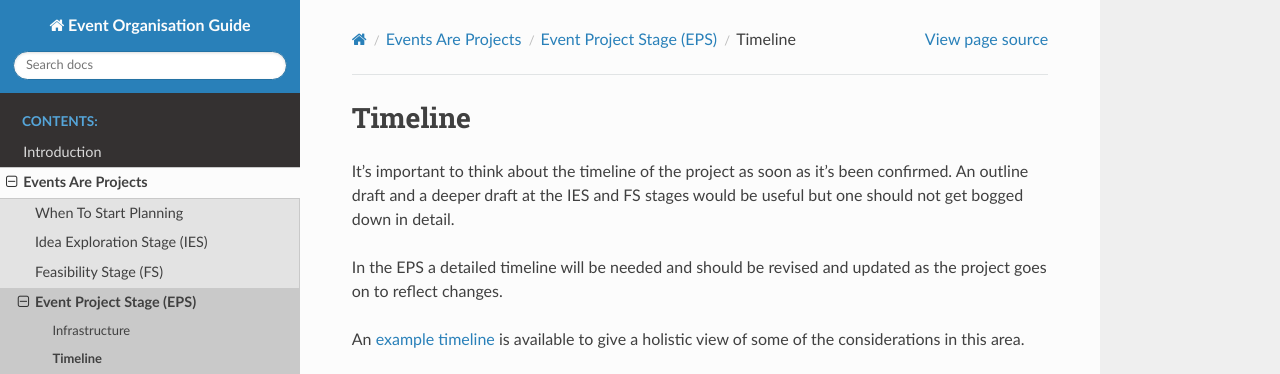
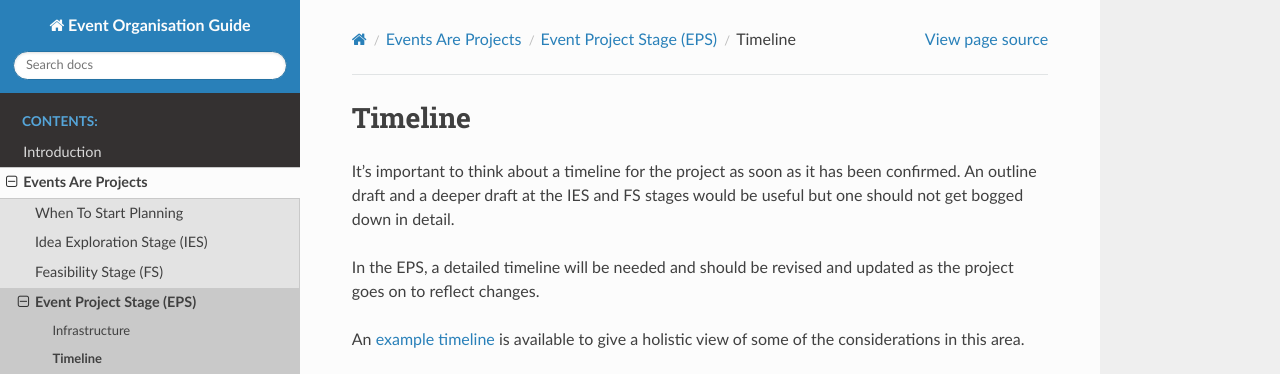
Before and after one commit to softwaresaved/event-organisation-guide, a Sphinx documentation site: the page built from docs/eog/eps-timeline.rst, in a window 1280 px wide. Shown: the top 374 px of the page. Built offline with Sphinx 7.4.7 and the Read the Docs theme 2.0.0, drawn with Linux system fonts in a browser that asks for light colours.

Commit message:
Update eps-timeline.rst

```diff
--- a/docs/eog/eps-timeline.rst
+++ b/docs/eog/eps-timeline.rst
@@ -2,10 +2,10 @@
 
 Timeline
 ========
-It’s important to think about the timeline of the project as soon as it’s been confirmed. An outline draft and a deeper
+It’s important to think about a timeline for the project as soon as it has been confirmed. An outline draft and a deeper
 draft at the IES and FS stages would be useful but one should not get bogged down in detail.
 
-In the EPS a detailed timeline will be needed and should be revised and updated as the project goes on to reflect
+In the EPS, a detailed timeline will be needed and should be revised and updated as the project goes on to reflect
 changes.
 
 An `example timeline <https://docs.google.com/document/d/115uMkRsuWD-TR_54tG4MkPAS860uzBOebeUenVHeMc8/edit#>`_ is
```
